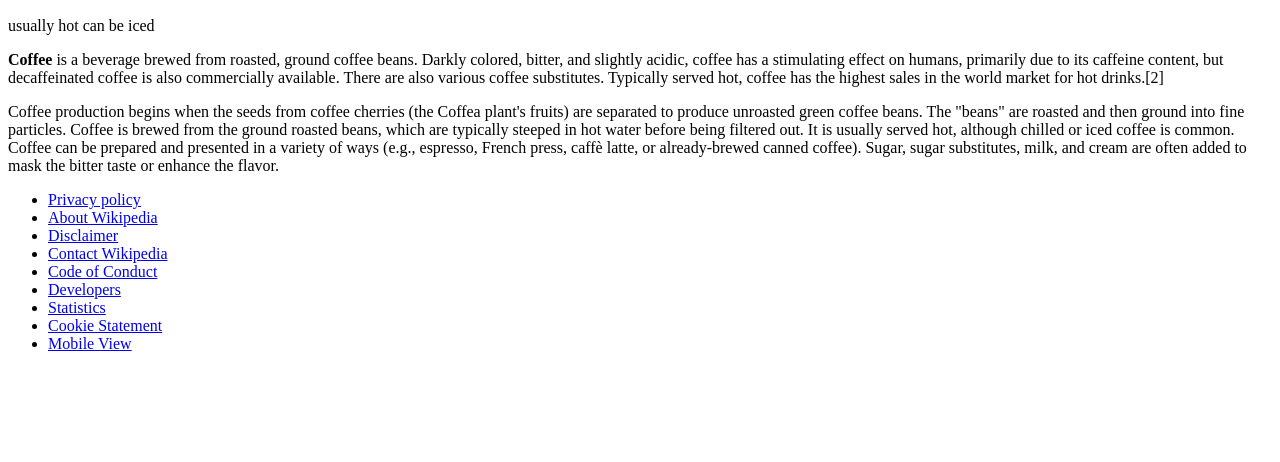
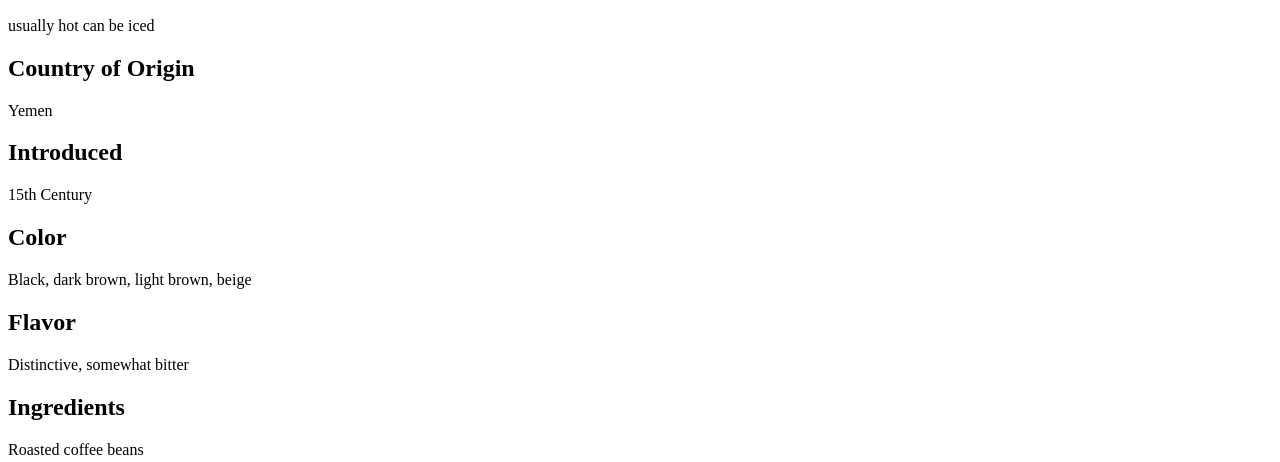
Before and after one commit to komjakraphan/coffee-wiki-html, a plain HTML site: page index.html in a window 1280 px wide. Shown: the part 361-823 px from the top of the page. Before the commit the page ends 800 px from the top, so only its background shows below. Drawn offline with Linux system fonts and the light colour scheme.

Commit message:
added text under coffee image

```diff
--- a/index.html
+++ b/index.html
@@ -25,6 +25,16 @@
             <img src="https://upload.wikimedia.org/wikipedia/commons/thumb/e/e4/Latte_and_dark_coffee.jpg/500px-Latte_and_dark_coffee.jpg" height="100px">
             <h2>Type</h2>
             <p>usually hot can be iced</p>
+            <h2>Country of Origin</h2>
+            <p>Yemen</p>
+            <h2>Introduced</h2>
+            <p>15th Century</p>
+            <h2>Color</h2>
+            <p>Black, dark brown, light brown, beige</p>
+            <h2>Flavor</h2>
+            <p>Distinctive, somewhat bitter</p>
+            <h2>Ingredients</h2>
+            <p> Roasted coffee beans</p>
         </div>
         <p><strong>Coffee</strong> is a beverage brewed from roasted, ground coffee beans. Darkly colored, bitter, and slightly acidic, coffee has a stimulating effect on humans, primarily due to its caffeine content, but decaffeinated coffee is also commercially available. There are also various coffee substitutes. Typically served hot, coffee has the highest sales in the world market for hot drinks.[2]</p>
         <p>Coffee production begins when the seeds from coffee cherries (the Coffea plant's fruits) are separated to produce unroasted green coffee beans. The "beans" are roasted and then ground into fine particles. Coffee is brewed from the ground roasted beans, which are typically steeped in hot water before being filtered out. It is usually served hot, although chilled or iced coffee is common. Coffee can be prepared and presented in a variety of ways (e.g., espresso, French press, caffè latte, or already-brewed canned coffee). Sugar, sugar substitutes, milk, and cream are often added to mask the bitter taste or enhance the flavor.</p>
```
